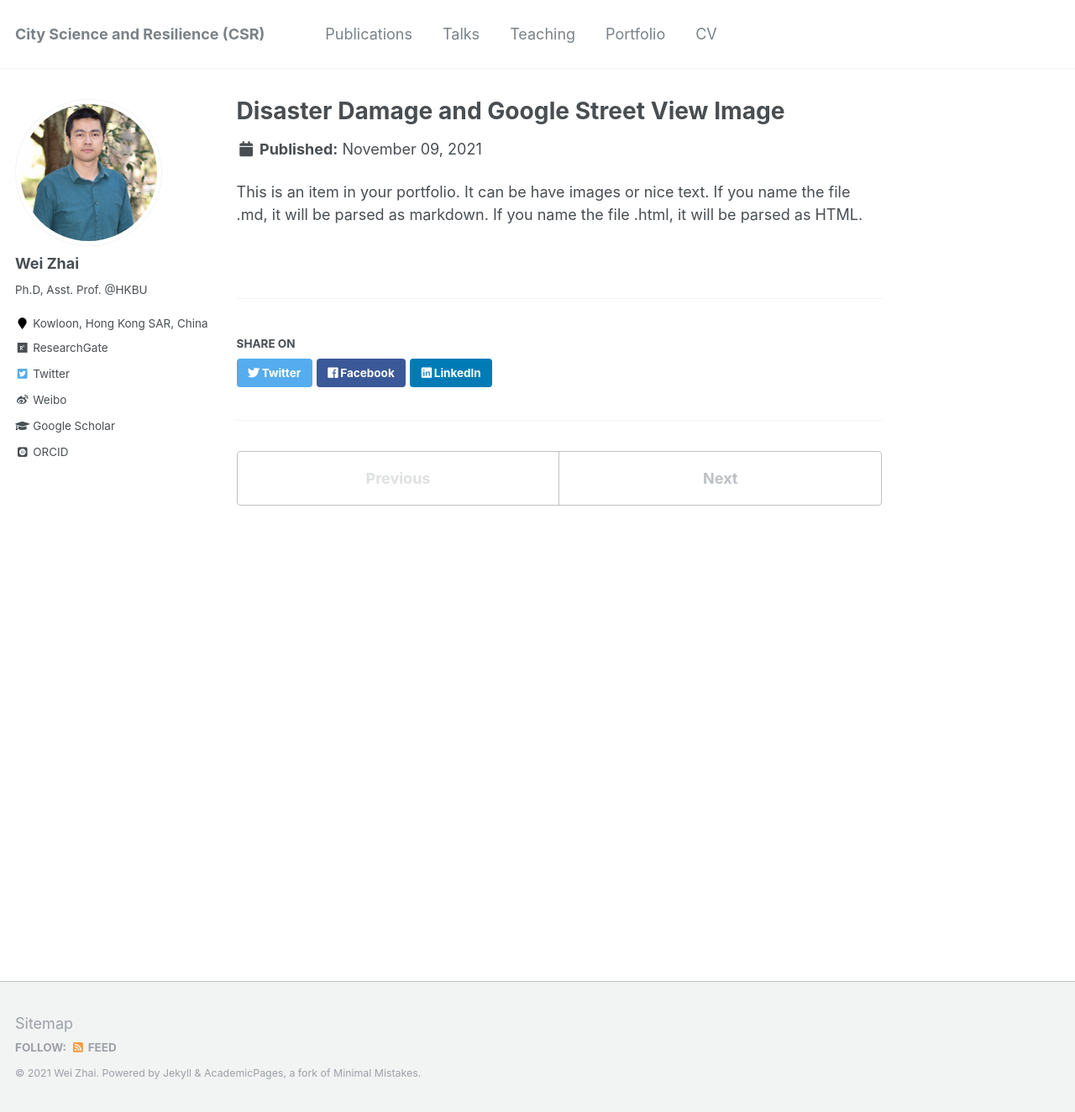
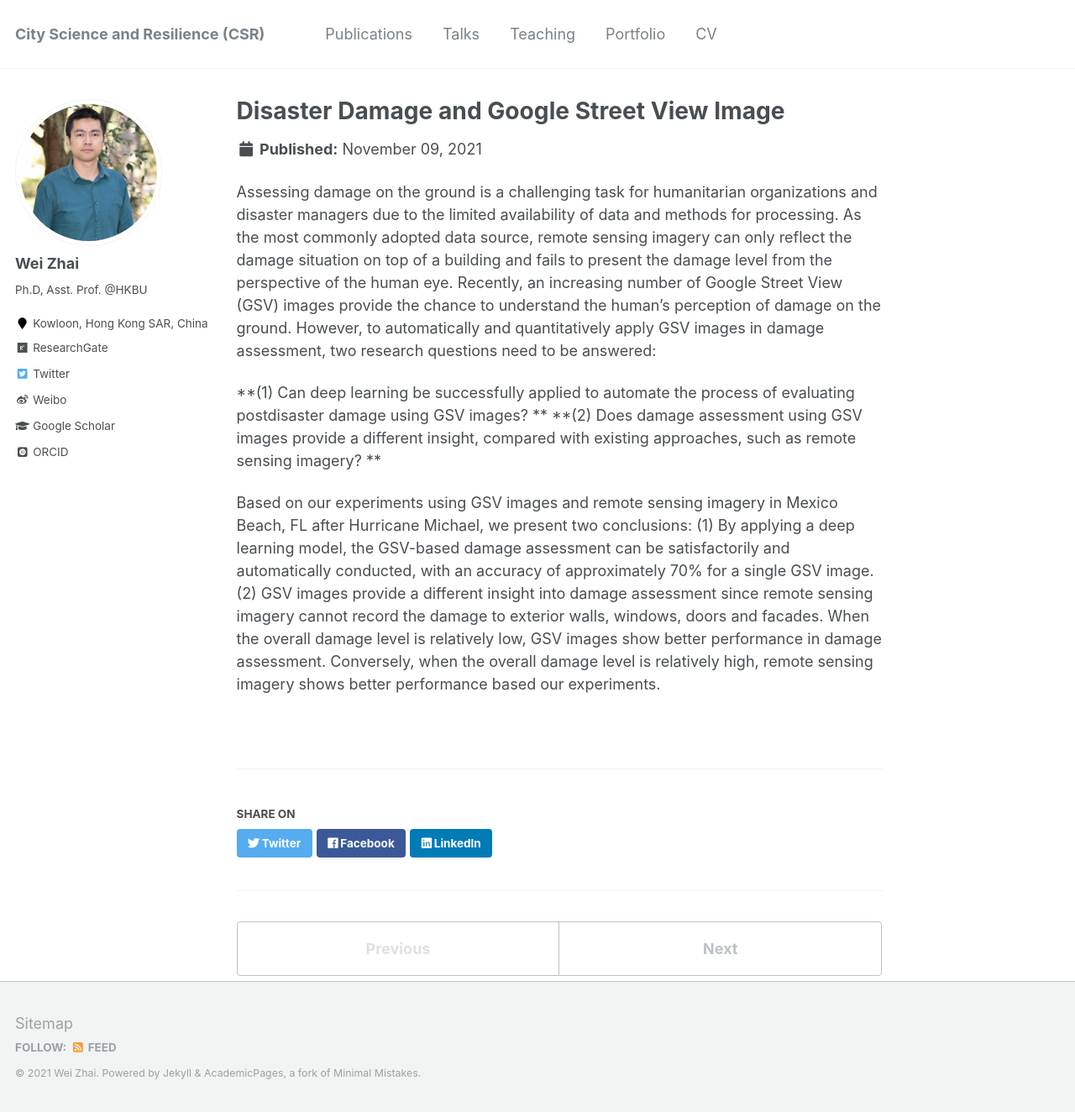
Before and after one commit to skywalkerzhai/weizhai.github.io, a Jekyll site: the page built from _portfolio/portfolio-1.md, in a window 1280 px wide and 1324 px high. Shown: the whole window at 84% size. Built offline with Jekyll 4.4.1, drawn with Linux system fonts in a browser that asks for light colours; some web fonts are replaced.

Commit message:
Update portfolio-1.md

```diff
--- a/_portfolio/portfolio-1.md
+++ b/_portfolio/portfolio-1.md
@@ -4,4 +4,9 @@
 collection: portfolio
 ---
 
-This is an item in your portfolio. It can be have images or nice text. If you name the file .md, it will be parsed as markdown. If you name the file .html, it will be parsed as HTML.
+Assessing damage on the ground is a challenging task for humanitarian organizations and disaster managers due to the limited availability of data and methods for processing. As the most commonly adopted data source, remote sensing imagery can only reflect the damage situation on top of a building and fails to present the damage level from the perspective of the human eye. Recently, an increasing number of Google Street View (GSV) images provide the chance to understand the human's perception of damage on the ground. However, to automatically and quantitatively apply GSV images in damage assessment, two research questions need to be answered:
+
+**(1) Can deep learning be successfully applied to automate the process of evaluating postdisaster damage using GSV images? **
+**(2) Does damage assessment using GSV images provide a different insight, compared with existing approaches, such as remote sensing imagery? **
+
+Based on our experiments using GSV images and remote sensing imagery in Mexico Beach, FL after Hurricane Michael, we present two conclusions: (1) By applying a deep learning model, the GSV-based damage assessment can be satisfactorily and automatically conducted, with an accuracy of approximately 70% for a single GSV image. (2) GSV images provide a different insight into damage assessment since remote sensing imagery cannot record the damage to exterior walls, windows, doors and facades. When the overall damage level is relatively low, GSV images show better performance in damage assessment. Conversely, when the overall damage level is relatively high, remote sensing imagery shows better performance based our experiments.
```
